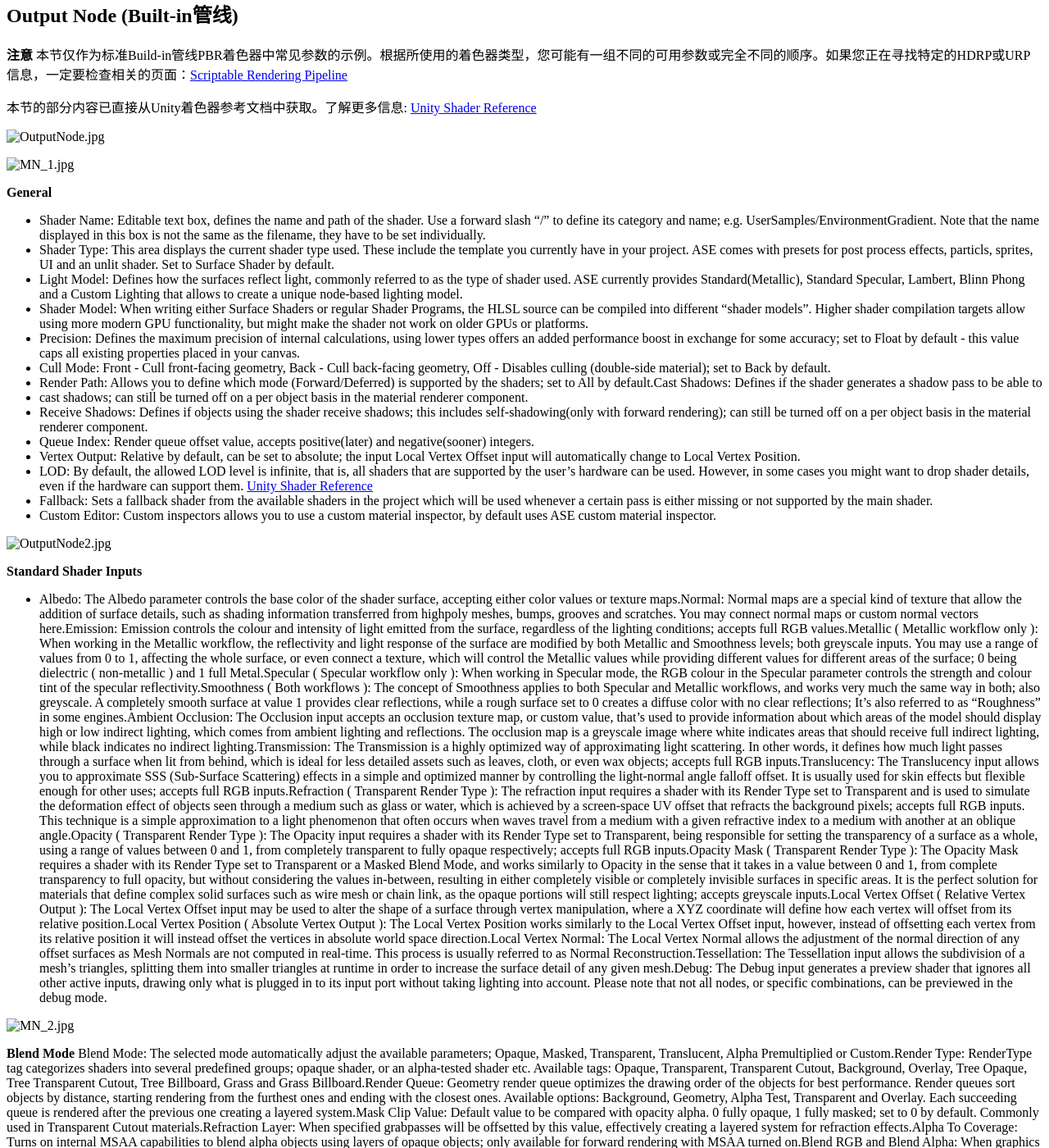
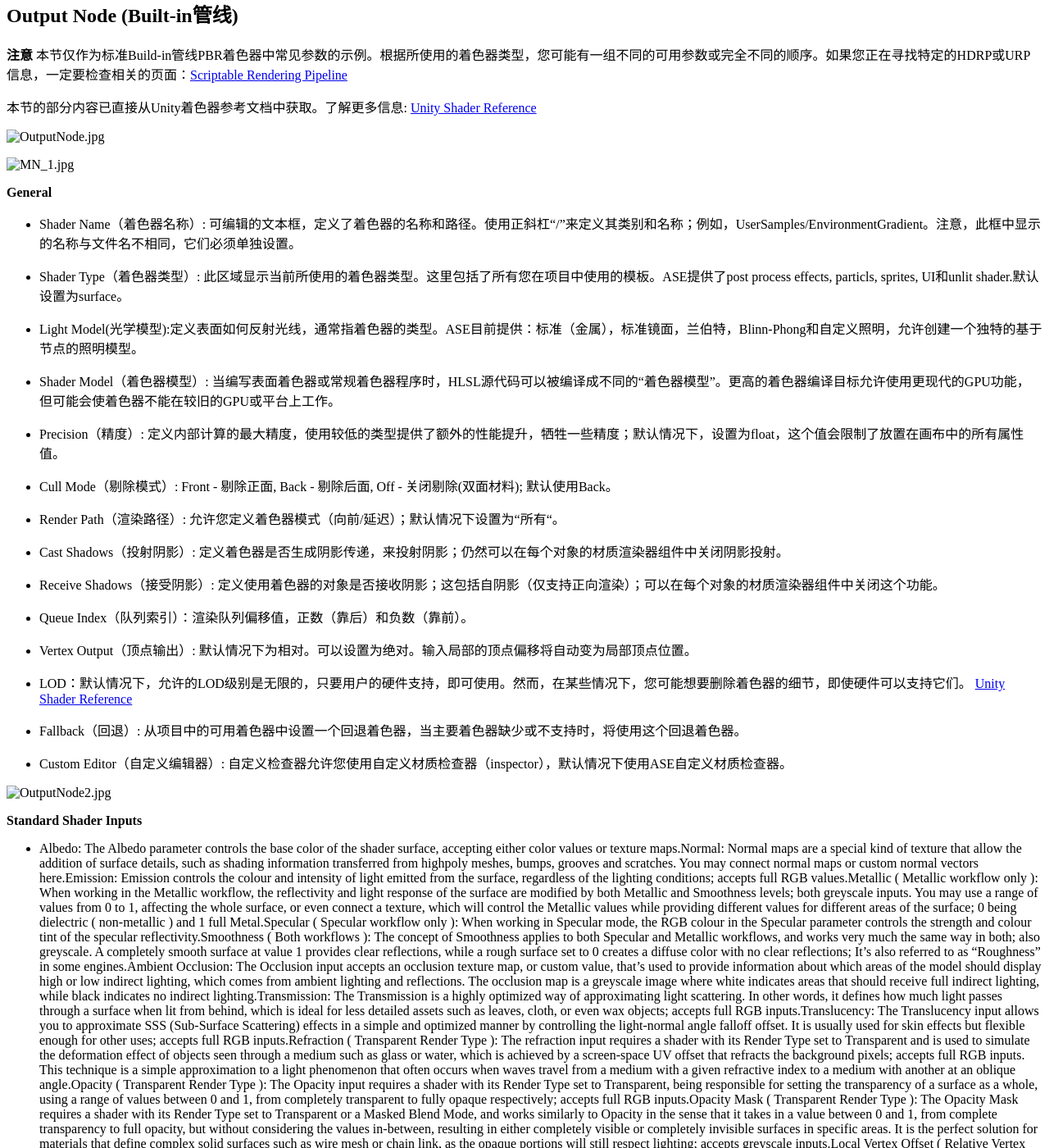
Before and after one commit to swang81/swang81.github.io, a Jekyll site: the page built from blogs/ase.md, in a window 1280 px wide and 1400 px high, scrolled down 4046 px. Shown: the whole window at 82% size. Built offline with Jekyll 4.4.1, drawn with Linux system fonts in a browser that asks for light colours; nearby versions of some CDN libraries; comment, search, counter and statistics services are not loaded.

Commit message:
ase.update

```diff
--- a/blogs/ase.md
+++ b/blogs/ase.md
@@ -135,20 +135,33 @@ Shaders可以通过单击着色器“inspector”面板上的“Open in Shader E
 ![MN_1.jpg](./ase.assets/MN_1.jpg)
 
 **General**
-- Shader Name: Editable text box, defines the name and path of the shader. Use a forward slash "/" to define its category and name; e.g. UserSamples/EnvironmentGradient. Note that the name displayed in this box is not the same as the filename, they have to be set individually.
-- Shader Type: This area displays the current shader type used. These include the template you currently have in your project. ASE comes with presets for post process effects, particls, sprites, UI and an unlit shader. Set to Surface Shader by default.
-- Light Model: Defines how the surfaces reflect light, commonly referred to as the type of shader used. ASE currently provides Standard(Metallic), Standard Specular, Lambert, Blinn Phong and a Custom Lighting that allows to create a unique node-based lighting model.
-- Shader Model: When writing either Surface Shaders or regular Shader Programs, the HLSL source can be compiled into different “shader models”. Higher shader compilation targets allow using more modern GPU functionality, but might make the shader not work on older GPUs or platforms.
-- Precision: Defines the maximum precision of internal calculations, using lower types offers an added performance boost in exchange for some accuracy; set to Float by default - this value caps all existing properties placed in your canvas.
-- Cull Mode: Front - Cull front-facing geometry, Back - Cull back-facing geometry, Off - Disables culling (double-side material); set to Back by default.
-- Render Path: Allows you to define which mode (Forward/Deferred) is supported by the shaders; set to All by default.Cast Shadows: Defines if the shader generates a shadow pass to be able to
-- cast shadows; can still be turned off on a per object basis in the material renderer component.
-- Receive Shadows: Defines if objects using the shader receive shadows; this includes self-shadowing(only with forward rendering); can still be turned off on a per object basis in the material renderer component.
-- Queue Index: Render queue offset value, accepts positive(later) and negative(sooner) integers.
-- Vertex Output: Relative by default, can be set to absolute; the input Local Vertex Offset input will automatically change to Local Vertex Position.
-- LOD: By default, the allowed LOD level is infinite, that is, all shaders that are supported by the user’s hardware can be used. However, in some cases you might want to drop shader details, even if the hardware can support them. [Unity Shader Reference](https://docs.unity3d.com/Manual/SL-ShaderLOD.html)
-- Fallback: Sets a fallback shader from the available shaders in the project which will be used whenever a certain pass is either missing or not supported by the main shader.
-- Custom Editor: Custom inspectors allows you to use a custom material inspector, by default uses ASE custom material inspector.
+- Shader Name（着色器名称）: 可编辑的文本框，定义了着色器的名称和路径。使用正斜杠“/”来定义其类别和名称；例如，UserSamples/EnvironmentGradient。注意，此框中显示的名称与文件名不相同，它们必须单独设置。
+
+- Shader Type（着色器类型）: 此区域显示当前所使用的着色器类型。这里包括了所有您在项目中使用的模板。ASE提供了post process effects, particls, sprites, UI和unlit shader.默认设置为surface。
+
+- Light Model(光学模型):定义表面如何反射光线，通常指着色器的类型。ASE目前提供：标准（金属），标准镜面，兰伯特，Blinn-Phong和自定义照明，允许创建一个独特的基于节点的照明模型。
+
+- Shader Model（着色器模型）: 当编写表面着色器或常规着色器程序时，HLSL源代码可以被编译成不同的“着色器模型”。更高的着色器编译目标允许使用更现代的GPU功能，但可能会使着色器不能在较旧的GPU或平台上工作。
+
+- Precision（精度）: 定义内部计算的最大精度，使用较低的类型提供了额外的性能提升，牺牲一些精度；默认情况下，设置为float，这个值会限制了放置在画布中的所有属性值。
+
+- Cull Mode（剔除模式）: Front - 剔除正面, Back - 剔除后面, Off - 关闭剔除(双面材料); 默认使用Back。
+
+- Render Path（渲染路径）: 允许您定义着色器模式（向前/延迟）；默认情况下设置为“所有“。
+
+- Cast Shadows（投射阴影）: 定义着色器是否生成阴影传递，来投射阴影；仍然可以在每个对象的材质渲染器组件中关闭阴影投射。
+
+- Receive Shadows（接受阴影）: 定义使用着色器的对象是否接收阴影；这包括自阴影（仅支持正向渲染）；可以在每个对象的材质渲染器组件中关闭这个功能。
+
+- Queue Index（队列索引）：渲染队列偏移值，正数（靠后）和负数（靠前）。
+
+- Vertex Output（顶点输出）: 默认情况下为相对。可以设置为绝对。输入局部的顶点偏移将自动变为局部顶点位置。
+
+- LOD：默认情况下，允许的LOD级别是无限的，只要用户的硬件支持，即可使用。然而，在某些情况下，您可能想要删除着色器的细节，即使硬件可以支持它们。 [Unity Shader Reference](https://docs.unity3d.com/Manual/SL-ShaderLOD.html)
+
+- Fallback（回退）: 从项目中的可用着色器中设置一个回退着色器，当主要着色器缺少或不支持时，将使用这个回退着色器。
+
+- Custom Editor（自定义编辑器）: 自定义检查器允许您使用自定义材质检查器（inspector），默认情况下使用ASE自定义材质检查器。
 
 ![OutputNode2.jpg](./ase.assets/OutputNode2.jpg)
 
```
